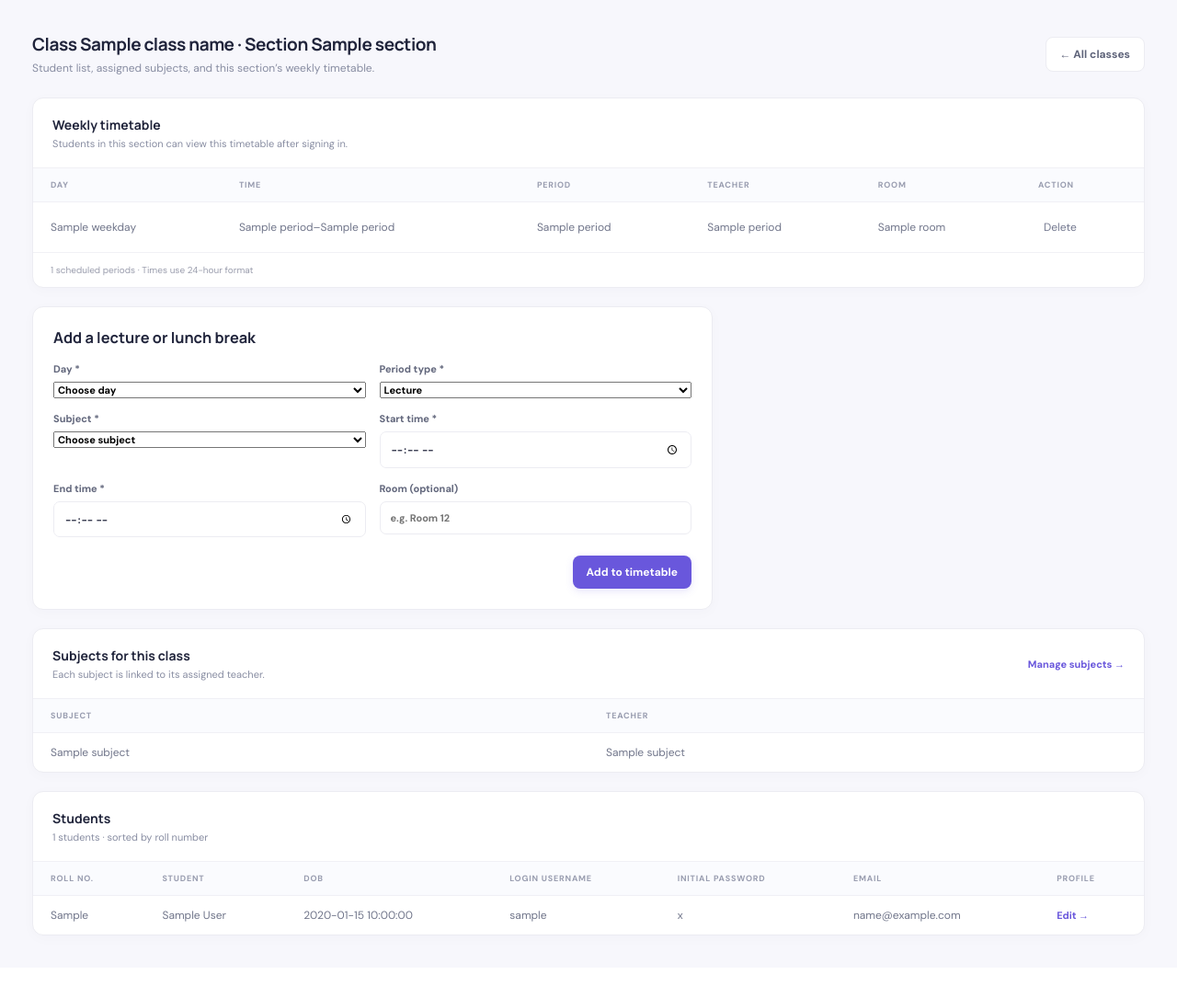
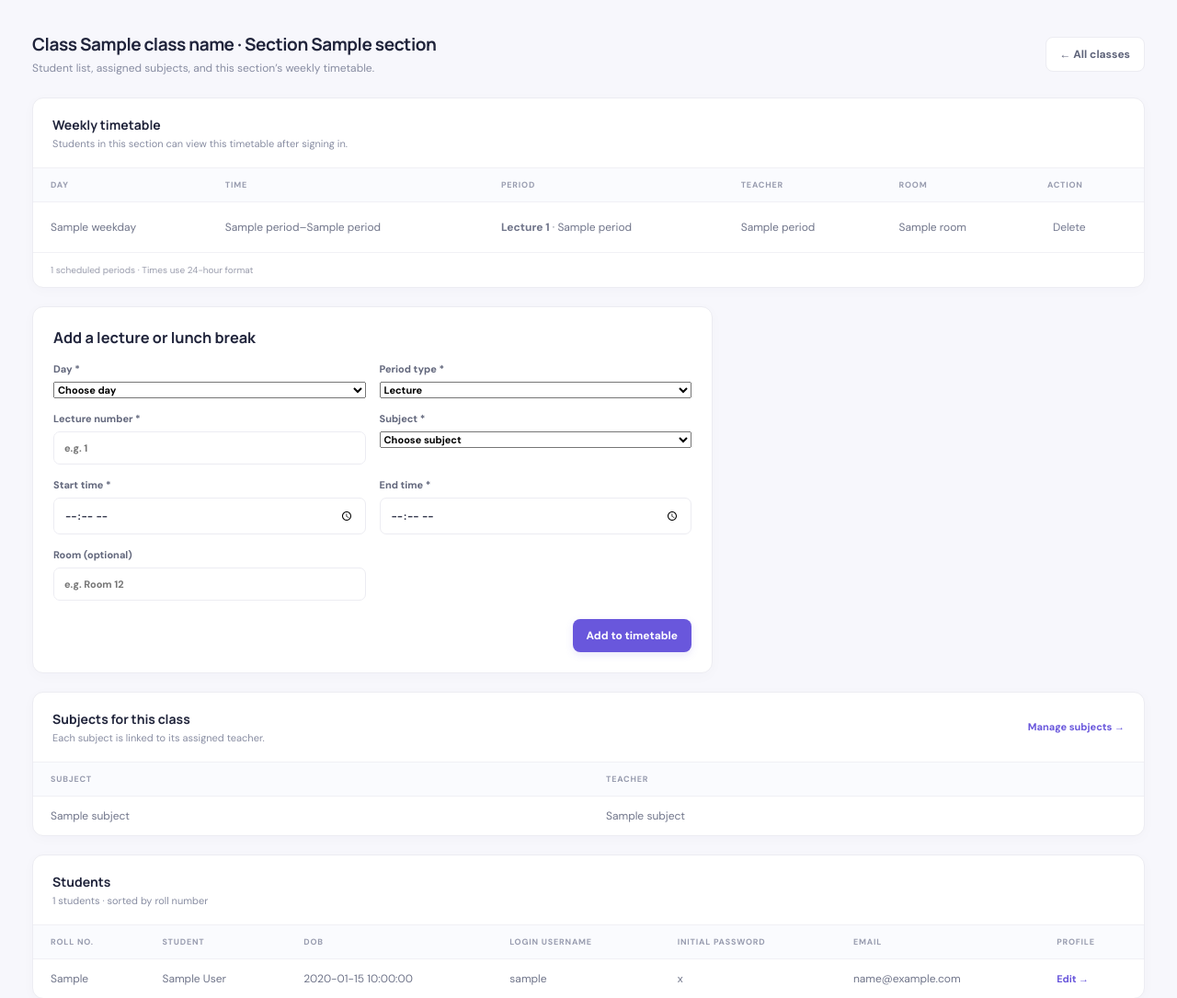
Before and after one commit to GAURAVSINGH2017/attendance-management-system, a Flask app: template templates/class_detail.html in a window 1280 px wide. Shown: the top 1085 px of the page at 92% size. Before the commit the page ends 1017 px from the top, so only its background shows below. Run offline with Flask 3, Linux system fonts and the light colour scheme; the template is opened without the code that fills it: most values are stand-ins (such as "Sample title", 1, 10 or a date in 2020).

Commit message:
Add timetable lecture numbers
Add timetable lecture numbers

```diff
--- a/app.py
+++ b/app.py
@@ -299,7 +299,7 @@ def student_attendance():
       COALESCE(SUM(status='Late'),0) late,
       ROUND(100*COALESCE(SUM(status='Present'),0)/NULLIF(COUNT(*),0),1) percentage
       FROM attendance WHERE student_id=%s""", (student["id"],), one=True)
-    timetable = query("""SELECT t.weekday,t.period_type,t.subject_name,t.start_time,t.end_time,t.room,
+    timetable = query("""SELECT t.weekday,t.period_type,t.lecture_number,t.subject_name,t.start_time,t.end_time,t.room,
         COALESCE(th.full_name,s.teacher_name) teacher_name
       FROM class_timetable t LEFT JOIN subjects s
         ON s.class_name=t.class_name AND s.subject_name=t.subject_name AND s.active=1
@@ -562,7 +562,7 @@ def class_detail():
     subjects = query("""SELECT s.subject_name,COALESCE(t.full_name,s.teacher_name) teacher_name
       FROM subjects s LEFT JOIN teachers t ON t.id=s.teacher_id
       WHERE s.class_name=%s AND s.active=1 ORDER BY s.subject_name""", (class_name,))
-    timetable = query("""SELECT t.id,t.weekday,t.period_type,t.subject_name,t.start_time,t.end_time,t.room,
+    timetable = query("""SELECT t.id,t.weekday,t.period_type,t.lecture_number,t.subject_name,t.start_time,t.end_time,t.room,
         COALESCE(th.full_name,s.teacher_name) teacher_name
       FROM class_timetable t LEFT JOIN subjects s
         ON s.class_name=t.class_name AND s.subject_name=t.subject_name AND s.active=1
@@ -615,6 +615,7 @@ def add_timetable_period():
     weekday = request.form.get("weekday", "").strip()
     period_type = request.form.get("period_type", "lecture").strip()
     subject_name = request.form.get("subject_name", "").strip() or None
+    lecture_number_text = request.form.get("lecture_number", "").strip()
     start_text = request.form.get("start_time", "").strip()
     end_text = request.form.get("end_time", "").strip()
     room = request.form.get("room", "").strip() or None
@@ -626,9 +627,14 @@ def add_timetable_period():
         start_time = end_time = None
     subject = query("SELECT id FROM subjects WHERE class_name=%s AND subject_name=%s AND active=1",
                     (class_name, subject_name), one=True) if class_name and subject_name else None
-    valid_period = period_type == "lunch" or (period_type == "lecture" and subject)
+    try:
+        lecture_number = int(lecture_number_text) if lecture_number_text else None
+    except ValueError:
+        lecture_number = None
+    valid_period = (period_type == "lunch" or
+                    (period_type == "lecture" and subject and lecture_number is not None and 1 <= lecture_number <= 20))
     if not class_name or weekday not in days or not valid_period or not start_time or not end_time:
-        flash("Class, day, subject (lecture ke liye) aur valid times select karo.", "error")
+        flash("Class, day, valid times aur lecture ke liye subject + lecture number (1–20) select karo.", "error")
     elif start_time >= end_time:
         flash("End time start time ke baad hona chahiye.", "error")
     else:
@@ -639,9 +645,10 @@ def add_timetable_period():
             flash("Is time par isi class-section ka doosra lecture pehle se scheduled hai.", "error")
         else:
             try:
-                query("""INSERT INTO class_timetable(class_name,section,weekday,period_type,subject_name,start_time,end_time,room)
-                  VALUES(%s,%s,%s,%s,%s,%s,%s,%s)""",
-                  (class_name, section, weekday, period_type, subject_name if period_type == "lecture" else None,
+                query("""INSERT INTO class_timetable(class_name,section,weekday,period_type,lecture_number,subject_name,start_time,end_time,room)
+                  VALUES(%s,%s,%s,%s,%s,%s,%s,%s,%s)""",
+                  (class_name, section, weekday, period_type, lecture_number if period_type == "lecture" else None,
+                   subject_name if period_type == "lecture" else None,
                    start_time, end_time, room), write=True)
                 flash("Lunch break timetable mein add ho gaya." if period_type == "lunch" else "Lecture timetable mein add ho gaya.", "success")
             except mysql.connector.IntegrityError:
--- a/templates/class_detail.html
+++ b/templates/class_detail.html
@@ -18,7 +18,7 @@
       <tr>
         <td>{{ period.weekday }}</td>
         <td>{{ period.start_label }}–{{ period.end_label }}</td>
-        <td>{% if period.period_type == 'lunch' %}<b>Lunch break</b>{% else %}{{ period.subject_name }}{% endif %}</td>
+        <td>{% if period.period_type == 'lunch' %}<b>Lunch break</b>{% else %}<b>Lecture {{ period.lecture_number }}</b> · {{ period.subject_name }}{% endif %}</td>
         <td>{{ period.teacher_name or '—' }}</td><td>{{ period.room or '—' }}</td>
         <td><form method="post" action="{{ url_for('delete_timetable_period',period_id=period.id) }}" data-confirm="Delete this timetable period?"><input type="hidden" name="class_name" value="{{ class_name }}"><input type="hidden" name="section" value="{{ section }}"><button class="icon-button danger-text">Delete</button></form></td>
       </tr>
@@ -36,6 +36,7 @@
     <input type="hidden" name="class_name" value="{{ class_name }}"><input type="hidden" name="section" value="{{ section }}">
     <label>Day *<select name="weekday" required><option value="">Choose day</option>{% for day in ['Monday','Tuesday','Wednesday','Thursday','Friday','Saturday','Sunday'] %}<option value="{{ day }}">{{ day }}</option>{% endfor %}</select></label>
     <label>Period type *<select name="period_type" id="period-type"><option value="lecture">Lecture</option><option value="lunch">Lunch break</option></select></label>
+    <label id="lecture-number-field">Lecture number *<input type="number" name="lecture_number" id="lecture-number" min="1" max="20" step="1" placeholder="e.g. 1"></label>
     <label id="subject-field">Subject *<select name="subject_name" id="subject-name"><option value="">Choose subject</option>{% for subject in subjects %}<option value="{{ subject.subject_name }}">{{ subject.subject_name }}{% if subject.teacher_name %} · {{ subject.teacher_name }}{% endif %}</option>{% endfor %}</select></label>
     <label>Start time *<input type="time" name="start_time" required></label>
     <label>End time *<input type="time" name="end_time" required></label>
@@ -59,11 +60,15 @@ document.addEventListener('DOMContentLoaded', function () {
   const type = document.getElementById('period-type');
   const subject = document.getElementById('subject-name');
   const field = document.getElementById('subject-field');
-  if (!type || !subject || !field) return;
+  const number = document.getElementById('lecture-number');
+  const numberField = document.getElementById('lecture-number-field');
+  if (!type || !subject || !field || !number || !numberField) return;
   function syncSubject() {
     const isLecture = type.value === 'lecture';
     field.hidden = !isLecture;
     subject.required = isLecture;
+    numberField.hidden = !isLecture;
+    number.required = isLecture;
   }
   type.addEventListener('change', syncSubject);
   syncSubject();
--- a/templates/student_attendance.html
+++ b/templates/student_attendance.html
@@ -1,6 +1,6 @@
 {% extends 'base.html' %}{% block title %}My attendance{% endblock %}{% block heading %}My attendance{% endblock %}{% block content %}
 <div class="welcome-row"><div><h2>Hello, {{ student.full_name }}</h2><p class="muted">Roll {{ student.roll_no }} · Class {{ student.class_name }}{% if student.section %} · Section {{ student.section }}{% endif %}{% if student.date_of_birth %} · DOB {{ student.date_of_birth }}{% endif %}</p></div></div>
 <div class="stats-grid"><article class="stat-card"><div class="stat-top"><span class="stat-icon violet">▤</span><span class="stat-tag">ALL TIME</span></div><div class="stat-value">{{ counts.total or 0 }}</div><div class="stat-label">Marked classes</div></article><article class="stat-card"><div class="stat-top"><span class="stat-icon green">✓</span><span class="stat-tag">PRESENT</span></div><div class="stat-value">{{ counts.present or 0 }}</div><div class="stat-label">Present</div></article><article class="stat-card"><div class="stat-top"><span class="stat-icon orange">!</span><span class="stat-tag">ABSENT</span></div><div class="stat-value">{{ counts.absent or 0 }}</div><div class="stat-label">Absent</div></article><article class="stat-card"><div class="stat-top"><span class="stat-icon blue">◷</span><span class="stat-tag">ATTENDANCE</span></div><div class="stat-value">{{ counts.percentage or 0 }}%</div><div class="stat-label">Attendance report</div></article></div>
-<div class="panel"><div class="panel-head"><div><h3>My class timetable</h3><p class="muted">Class {{ student.class_name }} · Section {{ student.section or 'General' }} · Read only</p></div></div><div class="table-scroll"><table><thead><tr><th>DAY</th><th>TIME</th><th>SUBJECT / BREAK</th><th>TEACHER</th><th>ROOM</th></tr></thead><tbody>{% for period in timetable %}<tr><td>{{ period.weekday }}</td><td>{{ period.start_label }}–{{ period.end_label }}</td><td>{% if period.period_type == 'lunch' %}<b>Lunch break</b>{% else %}{{ period.subject_name }}{% endif %}</td><td>{{ period.teacher_name or '—' }}</td><td>{{ period.room or '—' }}</td></tr>{% else %}<tr><td colspan="5" class="empty-row">Teacher has not added this class timetable yet.</td></tr>{% endfor %}</tbody></table></div></div>
+<div class="panel"><div class="panel-head"><div><h3>My class timetable</h3><p class="muted">Class {{ student.class_name }} · Section {{ student.section or 'General' }} · Read only</p></div></div><div class="table-scroll"><table><thead><tr><th>DAY</th><th>TIME</th><th>SUBJECT / BREAK</th><th>TEACHER</th><th>ROOM</th></tr></thead><tbody>{% for period in timetable %}<tr><td>{{ period.weekday }}</td><td>{{ period.start_label }}–{{ period.end_label }}</td><td>{% if period.period_type == 'lunch' %}<b>Lunch break</b>{% else %}<b>Lecture {{ period.lecture_number }}</b> · {{ period.subject_name }}{% endif %}</td><td>{{ period.teacher_name or '—' }}</td><td>{{ period.room or '—' }}</td></tr>{% else %}<tr><td colspan="5" class="empty-row">Teacher has not added this class timetable yet.</td></tr>{% endfor %}</tbody></table></div></div>
 <div class="panel"><div class="panel-head"><div><h3>Attendance history</h3><p class="muted">Only your own attendance records are shown.</p></div></div><div class="table-scroll"><table><thead><tr><th>DATE</th><th>SUBJECT</th><th>STATUS</th></tr></thead><tbody>{% for row in rows %}<tr><td>{{ row.attendance_date }}</td><td>{{ row.subject_name or '—' }}</td><td><span class="badge {{ row.status|lower }}">{{ row.status }}</span></td></tr>{% else %}<tr><td colspan="3" class="empty-row">No attendance records yet.</td></tr>{% endfor %}</tbody></table></div></div>
 {% endblock %}
```
Also changed, not shown: setup_db.py (+18 -0 lines).
